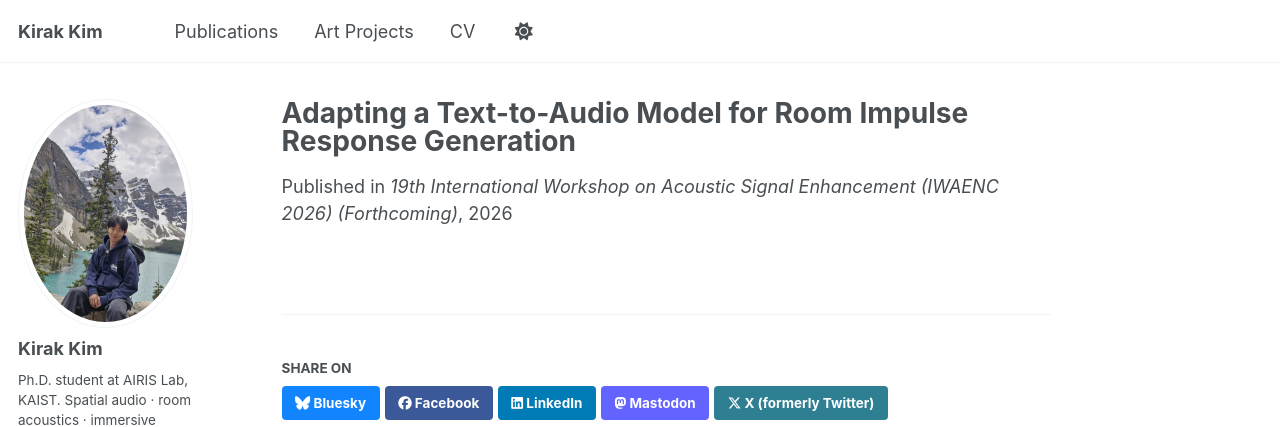
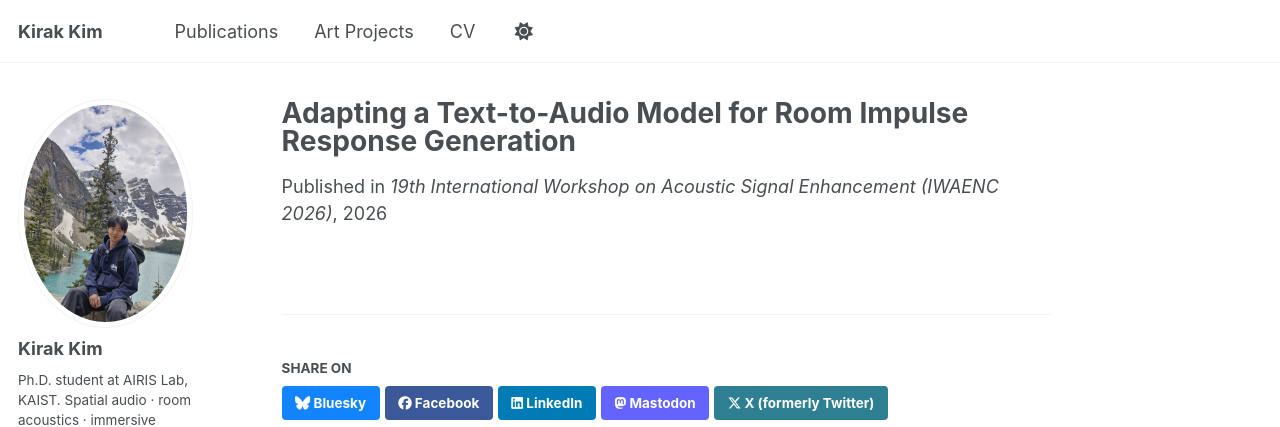
Before and after one commit to kirak-kim/kirak-kim.github.io, a Jekyll site: the page built from _publications/2026-rir-t2a.md, in a window 1280 px wide. Shown: the top 427 px of the page. Built offline with Jekyll 4.4.1, drawn with Linux system fonts in a browser that asks for light colours; a script bundle is joined from its source files by our own code; library files that are not in the unit come from our copies.

Commit message:
Update IWAENC 2026 publication and add paper link

```diff
--- a/_publications/2026-rir-t2a.md
+++ b/_publications/2026-rir-t2a.md
@@ -4,6 +4,7 @@
 category: international
 permalink: /publication/2026-rir-t2a
 date: 2026-09-01
-venue: "19th International Workshop on Acoustic Signal Enhancement (IWAENC 2026) (Forthcoming)"
+venue: "19th International Workshop on Acoustic Signal Enhancement (IWAENC 2026)"
+paperurl: "https://arxiv.org/abs/2603.09708"
 authors: "<strong>Kirak Kim</strong>, Sungyoung Kim"
 ---
```
